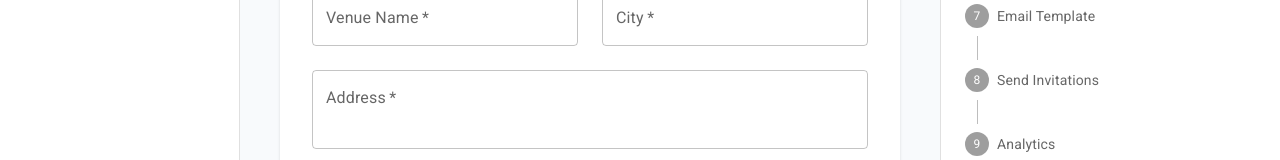
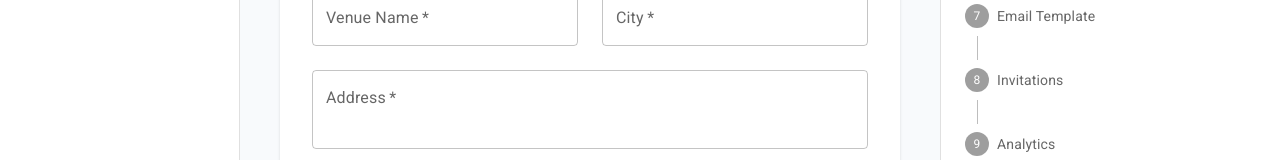
Before and after one commit to bielidev/festivalManager, a React (Vite) app in the folder invitetomeFront/: page /event/1 in a window 1280 px wide. Shown: the part 468-628 px from the top of the page. Built offline with nearby package versions, Linux system fonts and the light colour scheme.

Commit message:
fix: update step label from 'Send Invitations' to 'Invitations'

```diff
--- a/invitetomeFront/src/components/EventDetails/EventDetail.tsx
+++ b/invitetomeFront/src/components/EventDetails/EventDetail.tsx
@@ -34,7 +34,7 @@ const steps = [
   "Sponsor Bundles",
   "Guest Management",
   "Email Template",
-  "Send Invitations",
+  "Invitations",
   "Analytics",
 ];
 
```
